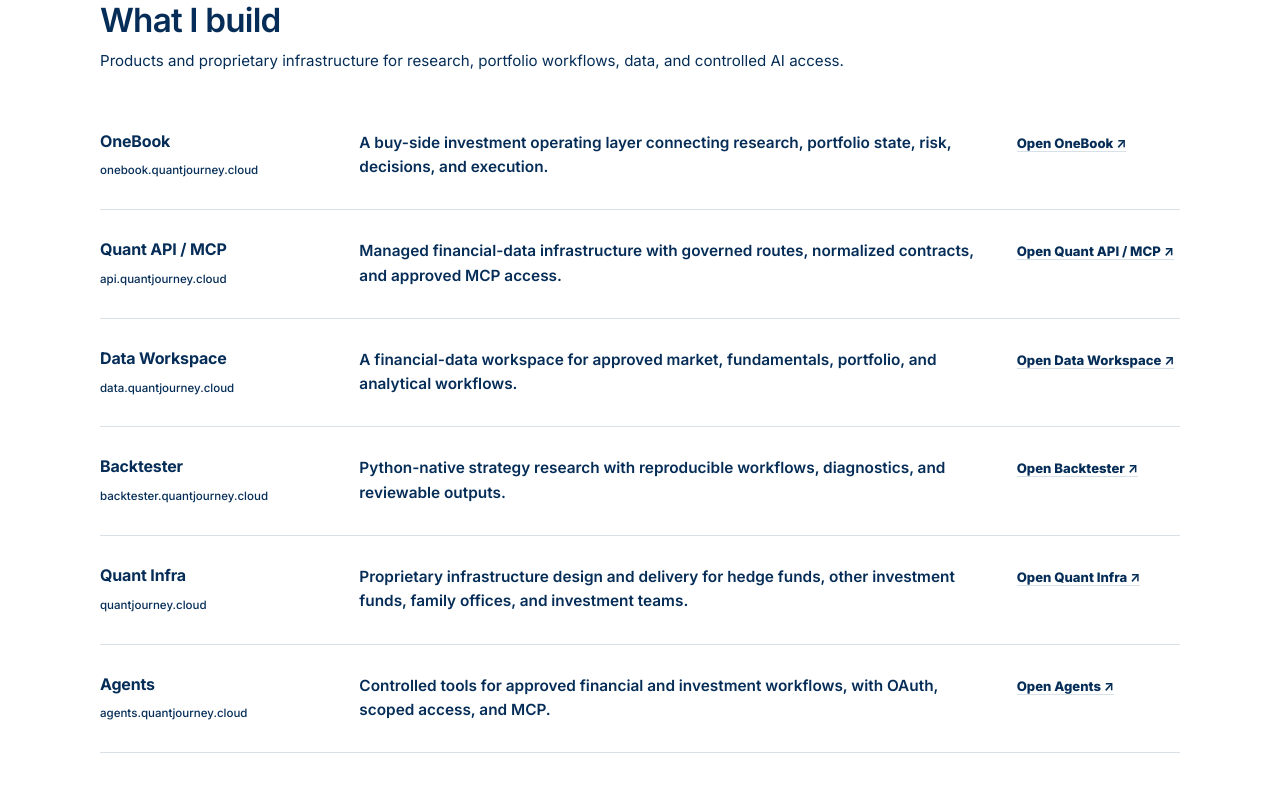
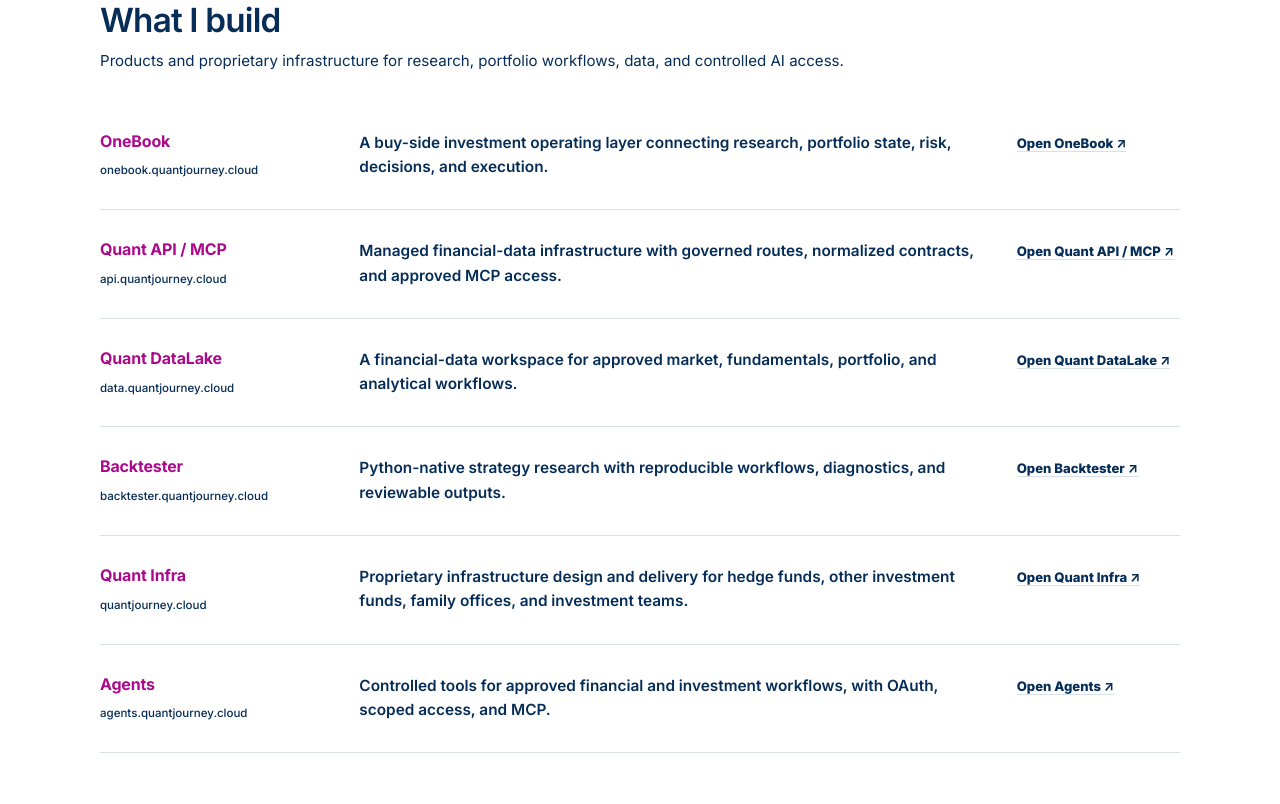
Before and after one commit to jpolec/jpolec.github.io, an Astro site: page / in a window 1280 px wide. Shown: the part 796-1600 px from the top of the page. Built offline with nearby package versions, Linux system fonts and the light colour scheme; Astro itself is replaced by a stand-in of ours.

Commit message:
style: accent product names and rename data lake

```diff
--- a/src/pages/index.astro
+++ b/src/pages/index.astro
@@ -20,11 +20,11 @@ const products = [
     external: true,
   },
   {
-    name: 'Data Workspace',
+    name: 'Quant DataLake',
     destination: 'data.quantjourney.cloud',
     description: 'A financial-data workspace for approved market, fundamentals, portfolio, and analytical workflows.',
     href: 'https://data.quantjourney.cloud',
-    action: 'Open Data Workspace',
+    action: 'Open Quant DataLake',
     external: true,
   },
   {
@@ -617,7 +617,7 @@ const publicResearch = [
 
   .build-name h3 {
     margin: 0;
-    color: var(--ink);
+    color: #aa0a8b;
     font-size: 1rem;
     font-weight: 700;
     line-height: 1.35;
```
